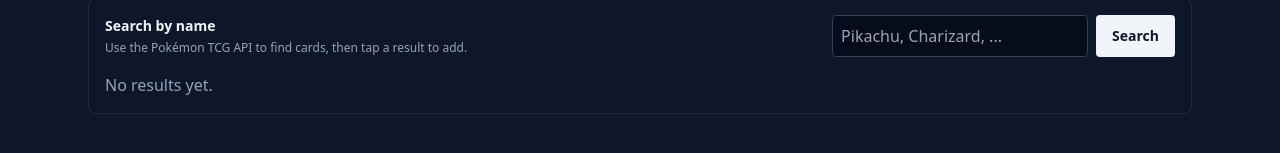
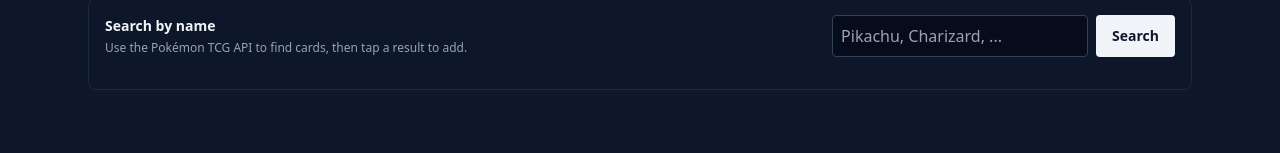
Before and after one commit to dammie200/carddex, a Next.js app: page /search in a window 1280 px wide. Shown: the part 291-444 px from the top of the page. Built offline with nearby package versions, Linux system fonts and the light colour scheme.

Commit message:
Improve search feedback

```diff
--- a/src/app/(routes)/search/search-client.tsx
+++ b/src/app/(routes)/search/search-client.tsx
@@ -12,15 +12,26 @@ export function SearchClient() {
   const [loading, setLoading] = useState(false);
   const [selected, setSelected] = useState<CardSummary | null>(null);
   const [error, setError] = useState<string | null>(null);
+  const [hasSearched, setHasSearched] = useState(false);
 
   async function search(type: "name" | "number") {
     setLoading(true);
     setError(null);
+    setHasSearched(true);
     try {
       const q = type === "name" ? nameQuery : numberQuery;
       const res = await fetch(`/api/search/${type === "name" ? "name" : "number"}?${type === "name" ? `q=${encodeURIComponent(q)}` : `id=${encodeURIComponent(q)}`}`);
       const data = await res.json();
       if (!res.ok) throw new Error(data.error || "Failed to search");
+      if (!data.cards?.length) {
+        setResults([]);
+        setError(
+          type === "name"
+            ? `Geen kaarten gevonden voor "${q.trim()}".`
+            : "Geen kaarten gevonden met dit kaartnummer."
+        );
+        return;
+      }
       setResults(data.cards);
     } catch (err: any) {
       setError(err.message);
@@ -77,8 +88,8 @@ export function SearchClient() {
         {error && <div className="mt-3 text-sm text-rose-300">{error}</div>}
         <div className="mt-4 grid gap-3 md:grid-cols-2 lg:grid-cols-3">
           {loading && <div className="text-slate-300">Loading...</div>}
-          {!loading && !error && results.length === 0 && (
-            <div className="text-slate-400">No results yet.</div>
+          {!loading && !error && results.length === 0 && hasSearched && (
+            <div className="text-slate-400">Geen resultaten gevonden.</div>
           )}
           {results.map((card) => (
             <CardResult key={card.id} card={card} onSelect={(c) => setSelected(c)} />
--- a/src/app/api/search/name/route.ts
+++ b/src/app/api/search/name/route.ts
@@ -8,6 +8,9 @@ export async function GET(request: Request) {
   const query = searchParams.get("q") ?? "";
   try {
     const cards = await searchCardsByName(query);
+    if (!cards.length) {
+      return NextResponse.json({ error: "No cards found for that name." }, { status: 404 });
+    }
     return NextResponse.json({ cards });
   } catch (err: any) {
     return NextResponse.json({ error: err.message ?? "Failed" }, { status: 500 });
--- a/src/app/api/search/number/route.ts
+++ b/src/app/api/search/number/route.ts
@@ -8,6 +8,9 @@ export async function GET(request: Request) {
   const id = searchParams.get("id") ?? "";
   try {
     const cards = await searchCardsByNumberId(id);
+    if (!cards.length) {
+      return NextResponse.json({ error: "No cards found for that card ID." }, { status: 404 });
+    }
     return NextResponse.json({ cards });
   } catch (err: any) {
     return NextResponse.json({ error: err.message ?? "Failed" }, { status: 500 });
```
